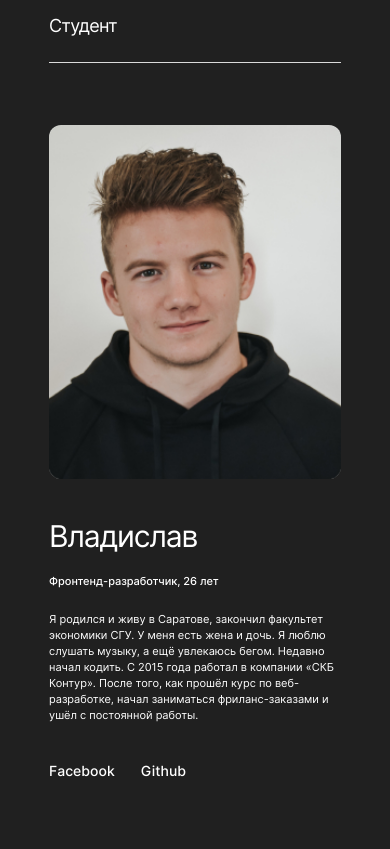
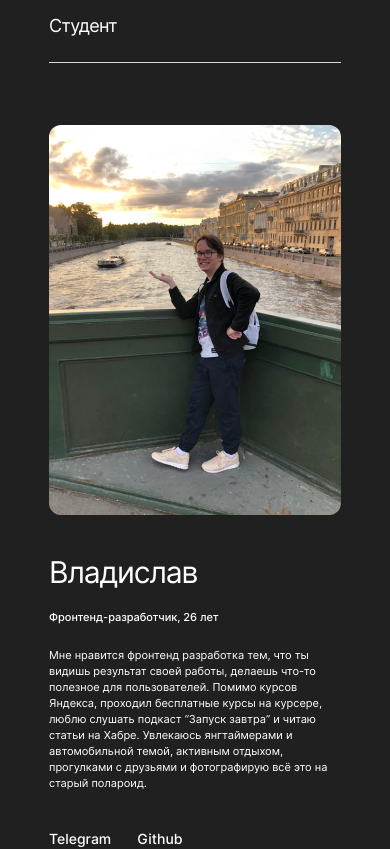
Before and after one commit to VladislavKondratjev/movies-explorer-frontend, a React (Create React App) app: page / in a window 390 px wide. Shown: the part 2060-2909 px from the top of the page. Built offline with nearby package versions, Linux system fonts and the light colour scheme.

Commit message:
about me info added

```diff
--- a/src/components/AboutMe/AboutMe.css
+++ b/src/components/AboutMe/AboutMe.css
@@ -22,6 +22,7 @@
 .about-me__photo {
   float: right;
   border-radius: 12px;
+  max-width: 350px;
 }
 
 .about-me__name {
@@ -67,23 +68,31 @@
     max-width: 668px;
     margin: 65px auto 0 auto;
   }
+
   .about-me__title {
     padding: 23px 0px;
   }
+
   .about-me__name {
     font-size: 40px;
     line-height: 40px;
     margin-bottom: 15px;
   }
+
   .about-me__subtitle {
     font-size: 12px;
     line-height: 18px;
   }
+
   .about-me__about {
     font-size: 12px;
     line-height: 18px;
     max-width: 363px;
     margin-top: 22px;
+  }
+
+  .about-me__photo {
+    max-width: 250px;
   }
 }
 
@@ -92,18 +101,22 @@
     max-width: 292px;
     margin: 29px auto 0 auto;
   }
+
   .about-me__title {
     font-size: 18px;
     line-height: 22px;
     padding: 25px 0px;
   }
+
   .about-me__profile {
     margin-top: 62px;
   }
+
   .about-me__photo {
-    width: 100%;
+    max-width: 100%;
     float: none;
   }
+
   .about-me__name {
     font-size: 30px;
     line-height: 36px;
@@ -111,10 +124,12 @@
     margin-bottom: 19px;
     margin-top: 36px;
   }
+
   .about-me__subtitle {
     font-size: 11px;
     line-height: 16px;
   }
+
   .about-me__about {
     font-size: 11px;
     line-height: 16px;
@@ -122,6 +137,7 @@
     margin-top: 22px;
     margin-bottom: 38px;
   }
+
   .about-me__social-links {
     margin-right: 26px;
   }
--- a/src/components/AboutMe/AboutMe.js
+++ b/src/components/AboutMe/AboutMe.js
@@ -6,18 +6,18 @@ export default function AboutMe() {
     <section className="about-me" id="about-me">
       <h2 className="about-me__title">Студент</h2>
       <div className="about-me__profile">
-          <img className="about-me__photo" src={photo} alt="Виталий"/>
-      <h3 className="about-me__name">Владислав</h3>
-      <p className="about-me__subtitle">Фронтенд-разработчик, 26 лет</p>
-      <p className="about-me__about">
-        Я родился и живу в Саратове, закончил факультет экономики СГУ. У меня
-        есть жена и дочь. Я люблю слушать музыку, а ещё увлекаюсь бегом. Недавно
-        начал кодить. С 2015 года работал в компании «СКБ Контур». После того,
-        как прошёл курс по веб-разработке, начал заниматься фриланс-заказами и
-        ушёл с постоянной работы.
-      </p>
-      <a className="about-me__social-links" href="https://www.facebook.com/profile.php?id=100014322246705">Facebook</a>
-      <a className="about-me__social-links" href="https://github.com/VladislavKondratjev">Github</a>
+        <img className="about-me__photo" src={photo} alt="Виталий" />
+        <h3 className="about-me__name">Владислав</h3>
+        <p className="about-me__subtitle">Фронтенд-разработчик, 26 лет</p>
+        <p className="about-me__about">
+          Мне нравится фронтенд разработка тем, что ты видишь результат своей работы,
+          делаешь что-то полезное для пользователей. Помимо курсов Яндекса, проходил
+          бесплатные курсы на курсере, люблю слушать подкаст “Запуск завтра” и читаю статьи
+          на Хабре. Увлекаюсь янгтаймерами и автомобильной темой, активным
+          отдыхом, прогулками с друзьями и фотографирую всё это на старый полароид.
+        </p>
+        <a className="about-me__social-links" href="https://t.me/vkondratjev">Telegram</a>
+        <a className="about-me__social-links" href="https://github.com/VladislavKondratjev">Github</a>
       </div>
     </section>
   );
--- a/src/components/Portfolio/Portfolio.js
+++ b/src/components/Portfolio/Portfolio.js
@@ -18,10 +18,10 @@ export default function Portfolio() {
           <a className="portfolio__link" href="https://vladislavkondratjev.github.io/russian-travel/">↗</a>
         </li>
         <li className="portfolio__links-element">
-          <a className="portfolio__link" href="https://vkondratjev.nomoredomains.icu/">
+          <a className="portfolio__link" href="https://github.com/VladislavKondratjev/react-mesto-auth">
             Одностраничное приложение
           </a>
-          <a className="portfolio__link" href="https://vkondratjev.nomoredomains.icu/">↗</a>
+          <a className="portfolio__link" href="https://github.com/VladislavKondratjev/react-mesto-auth">↗</a>
         </li>
       </ul>
     </section>
```
Also changed, not shown: src/images/about-me__photo.jpg.
